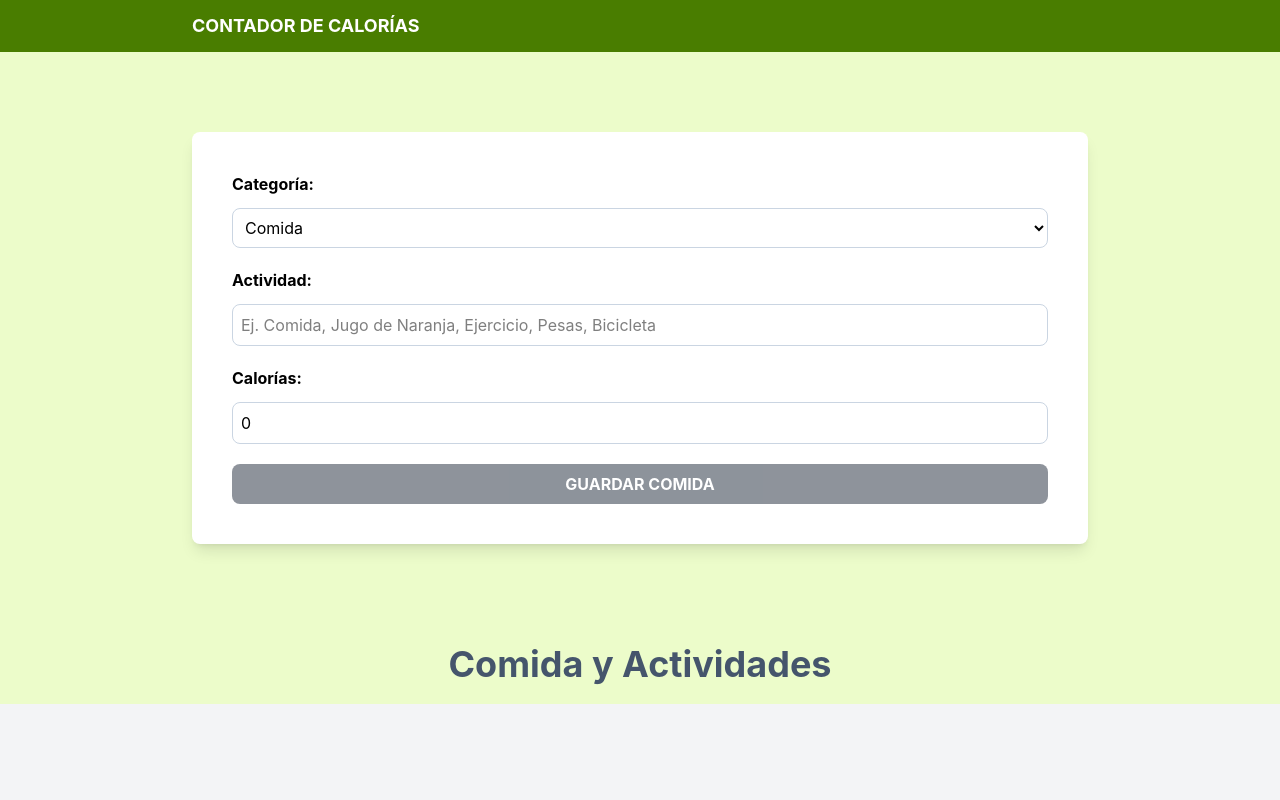
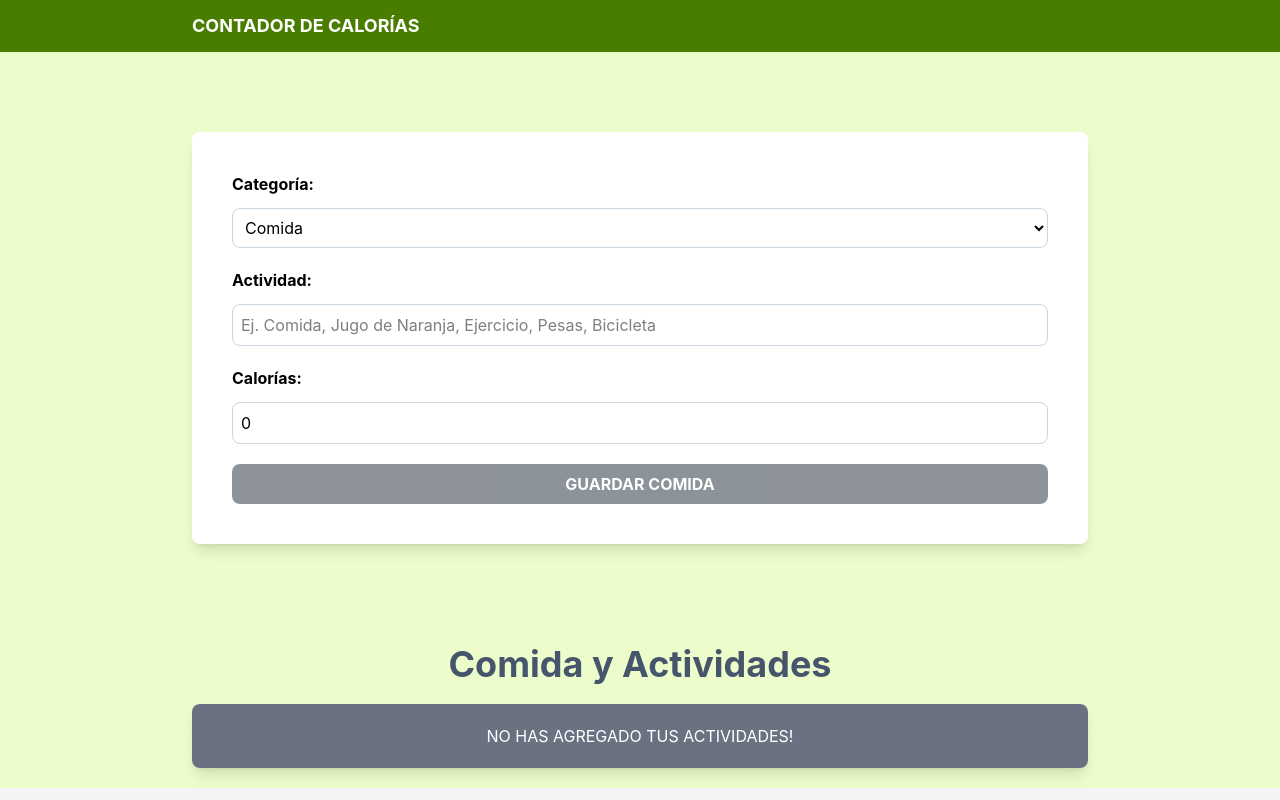
Before and after one commit to eliascaceresy/calorie-tracker-ts, a React (Vite) app: page / in a window 1280 px wide. Built offline with nearby package versions, Linux system fonts and the light colour scheme.

Commit message:
[Mensaje si no hay actividades]

```diff
--- a/src/components/ActivitiesList.tsx
+++ b/src/components/ActivitiesList.tsx
@@ -24,6 +24,11 @@ const ActivitiesList = ({ activities, dispatch }: ActivitiesListProps) => {
   return (
     <>
       <h2 className="text-4xl font-bold text-slate-600 text-center">Comida y Actividades</h2>
+      {activities.length === 0 && (
+        <p className="text-center bg-gray-500 uppercase p-5 mt-5 text-white rounded-lg shadow-lg">
+          No has agregado tus actividades!
+        </p>
+      )}
       {activities.map(activity => (
         <div key={activity.id} className="px-5 py-4 bg-white mt-5 flex justify-between rounded-lg shadow-lg">
           <div className="space-y-3 relative">
@@ -39,7 +44,7 @@ const ActivitiesList = ({ activities, dispatch }: ActivitiesListProps) => {
           </div>
           <div className="flex gap-5 items-center">
             <button className="hover:cursor-pointer" title="Editar" onClick={() => handleEdit(activity)}>
-              <PencilSquareIcon className="h-8 w-8 text-gray-800" />
+              <PencilSquareIcon className="h-8 w-8 text-yellow-800" />
             </button>
             <button className="hover:cursor-pointer" title="Eliminar" onClick={() => handleDelete(activity.id)}>
               <TrashIcon className="h-8 w-8 text-red-800" />
```
